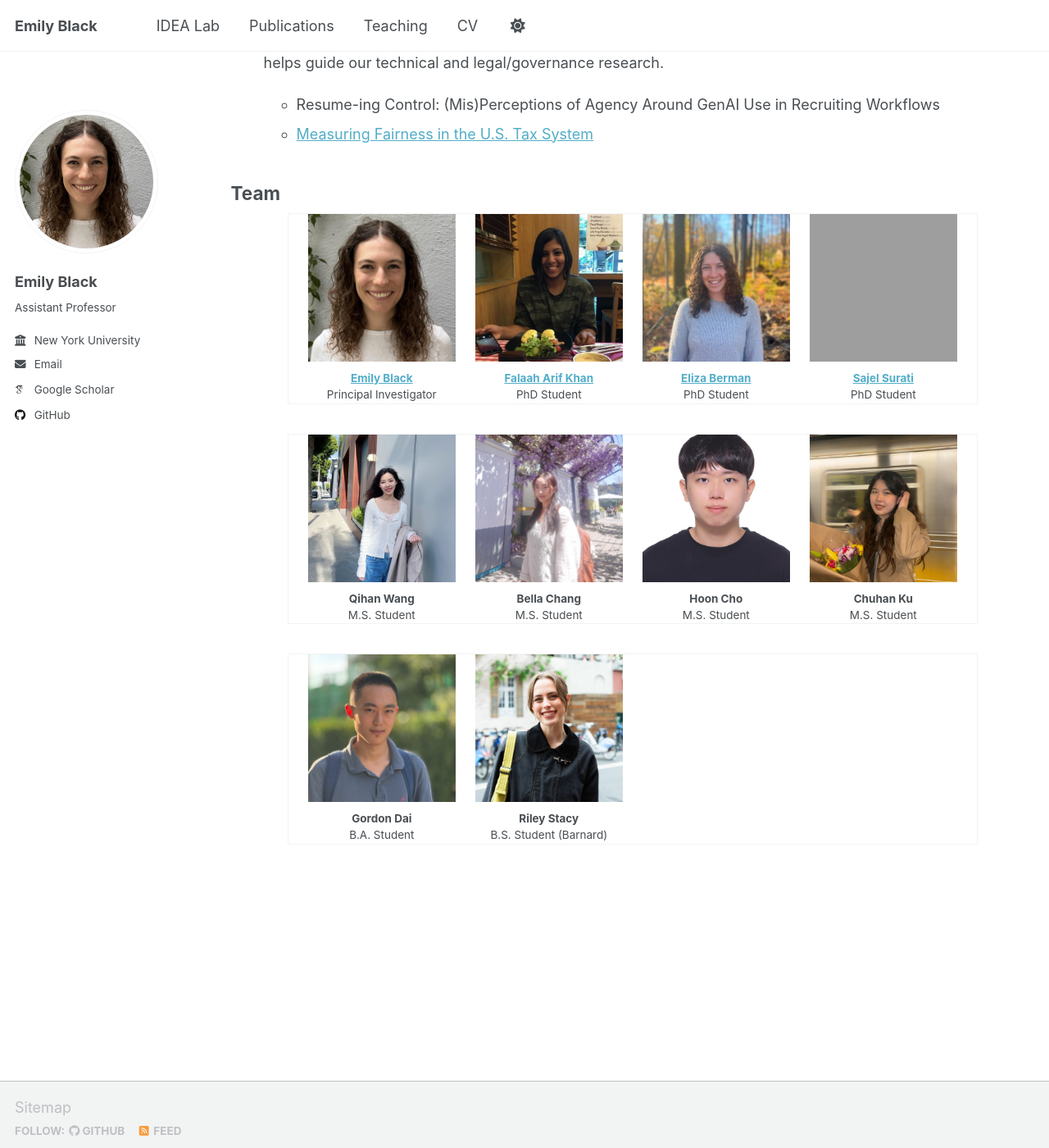
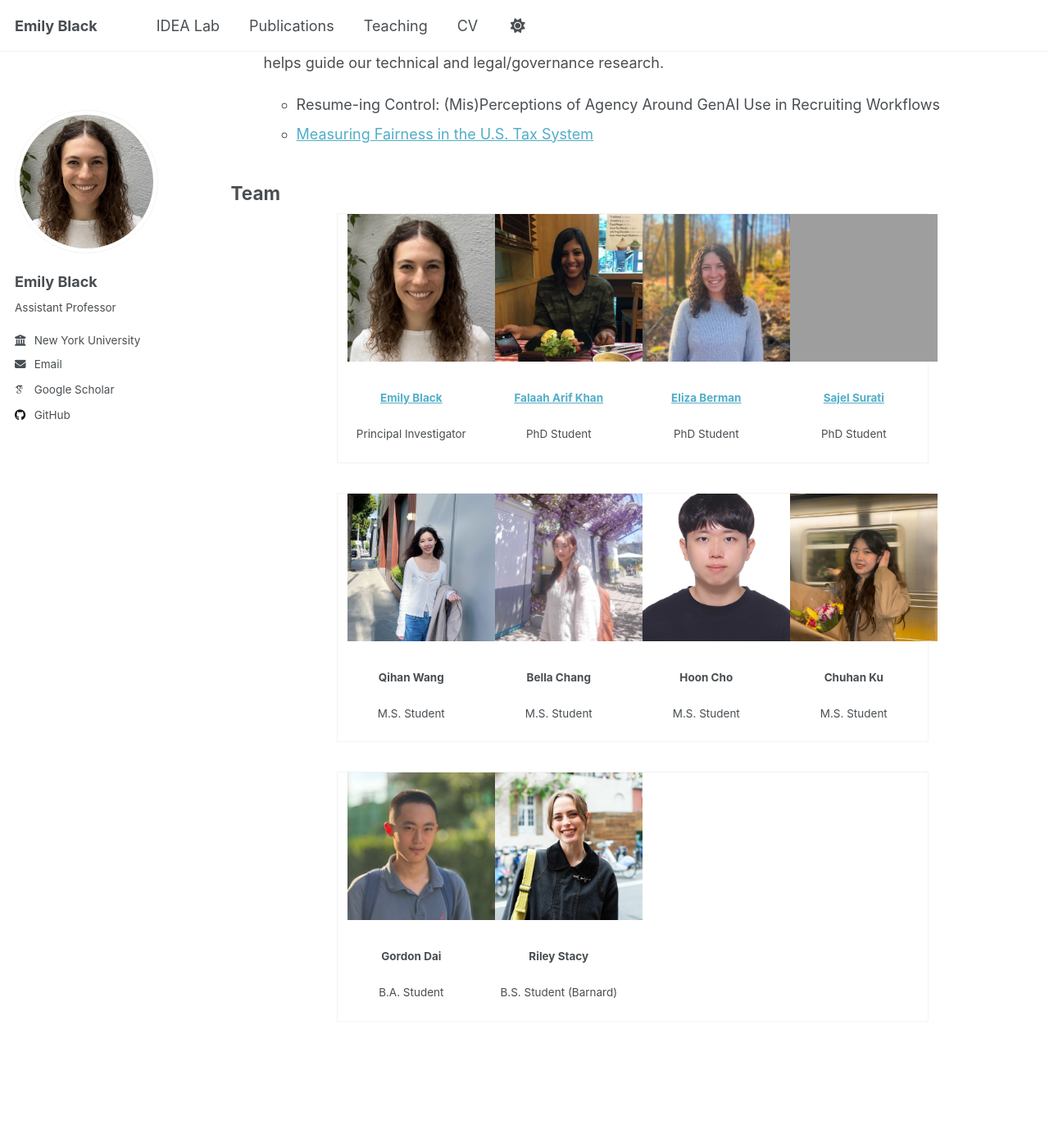
Before and after one commit to emblack/emblack.github.io, a Jekyll site: the page built from _pages/lab.md, in a window 1280 px wide and 1400 px high, scrolled down 1296 px. Shown: the whole window at 82% size. Built offline with Jekyll 4.4.1, drawn with Linux system fonts in a browser that asks for light colours; some web fonts are replaced; a script that is not in the unit is left out; grey boxes are pictures that could not be loaded.

Commit message:
Update main.scss

```diff
--- a/assets/css/main.scss
+++ b/assets/css/main.scss
@@ -135,7 +135,7 @@
 #team + table + table,
 #team + table + table + table {
   border-collapse: separate !important;
-  border-spacing: 24px 0 !important;
+  border-spacing: 0px 0 !important;
   width: auto !important;
   margin: 0 auto 2rem auto !important;
   background: transparent !important;
@@ -150,7 +150,7 @@
   width: 180px !important;
   min-width: 180px !important;
   max-width: 180px !important;
-  padding: 0 !important;
+  padding: 0 12px 24px 12px !important;
   border: none !important;
   background: transparent !important;
   text-align: center !important;
@@ -190,30 +190,3 @@
   display: block !important;
   text-align: center !important;
 }
-
-// .page__content table img[src*="/images/teampics/"] {
-//   width: 180px !important;
-//   height: 180px !important;
-//   object-fit: cover !important;
-//   object-position: center !important;
-//   display: block !important;
-//   margin: 0 auto 10px auto !important;
-//   max-width: none !important;
-// }
-
-// table img.team-headshot {
-//   width: 180px !important;
-//   height: 180px !important;
-//   object-fit: cover !important;
-//   object-position: center !important;
-//   display: block !important;
-//   margin: 0 auto 10px auto !important;
-//   max-width: none !important;
-// }
-
-// .page__content table,
-// .page__content table td,
-// .page__content table th {
-//   background: transparent !important;
-//   border: none !important;
-// }
```
